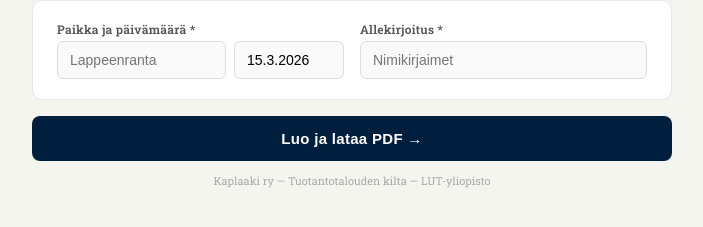
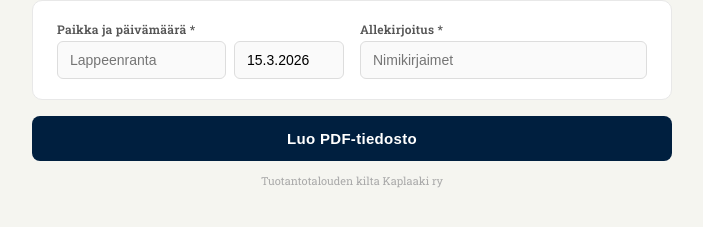
Before and after one commit to natikainen/kaplaaki-kulukorvaus, a React (Create React App) app: page / in a window 1280 px wide. Shown: the part 1313-1540 px from the top of the page, without its empty margins (288-991 px from the left). Built offline with nearby package versions, Linux system fonts and the light colour scheme.

Commit message:
Ulkoasumuutoksia

```diff
--- a/src/KulukorvausForm.js
+++ b/src/KulukorvausForm.js
@@ -149,7 +149,6 @@ export default function KulukorvausForm() {
 
     if (formType === "estiem") {
       if (!tapahtuma.trim()) errs.push("ESTIEM-tapahtuman nimi puuttuu");
-      if (!hasReport) errs.push("Matkaraportti vaaditaan ESTIEM-korvaukseen");
       if (!hasCompensation) errs.push("Päästökompensaatio vaaditaan ESTIEM-korvaukseen");
       if (!hasCertificate) errs.push("Osallistumistodistus vaaditaan ESTIEM-korvaukseen");
     }
@@ -248,7 +247,7 @@ export default function KulukorvausForm() {
               </div>
             </div>
             <div style={{ textAlign: "right", fontSize: 11, opacity: 0.5 }}>
-              Laserkatu 10<br/>53850 Lappeenranta
+
             </div>
           </div>
         </div>
@@ -472,9 +471,8 @@ export default function KulukorvausForm() {
             )}
             {formType === "estiem" && (
               <>
-                <Checkbox checked={hasReport} onChange={setHasReport} label="Matkaraportti kirjoitettu ja liitteenä" required />
-                <Checkbox checked={hasCompensation} onChange={setHasCompensation} label="Päästökompensaatio suoritettu (aircanada.chooose.today) ja kuitti liitteenä" required />
-                <Checkbox checked={hasCertificate} onChange={setHasCertificate} label="ESTIEM-osallistumistodistus liitteenä (LG, nimi, maksu, tapahtuma, allekirjoitus)" required />
+                <Checkbox checked={hasCompensation} onChange={setHasCompensation} label="Päästökompensaatio suoritettu ja kuitti liitteenä" required />
+                <Checkbox checked={hasCertificate} onChange={setHasCertificate} label="ESTIEM-Tapahtuman osallistumistodistus liitteenä" required />
               </>
             )}
           </div>
@@ -525,11 +523,11 @@ export default function KulukorvausForm() {
           onMouseDown={e => { if (!generating) e.currentTarget.style.transform = "scale(0.98)"; }}
           onMouseUp={e => e.currentTarget.style.transform = "scale(1)"}
         >
-          {generating ? "Luodaan PDF..." : "Luo ja lataa PDF →"}
+          {generating ? "Luodaan PDF..." : "Luo PDF-tiedosto"}
         </button>
 
         <p style={{ textAlign: "center", fontSize: 11, color: "#aaa", marginTop: 12 }}>
-          Kaplaaki ry — Tuotantotalouden kilta — LUT-yliopisto
+          Tuotantotalouden kilta Kaplaaki ry
         </p>
       </div>
     </div>
```
